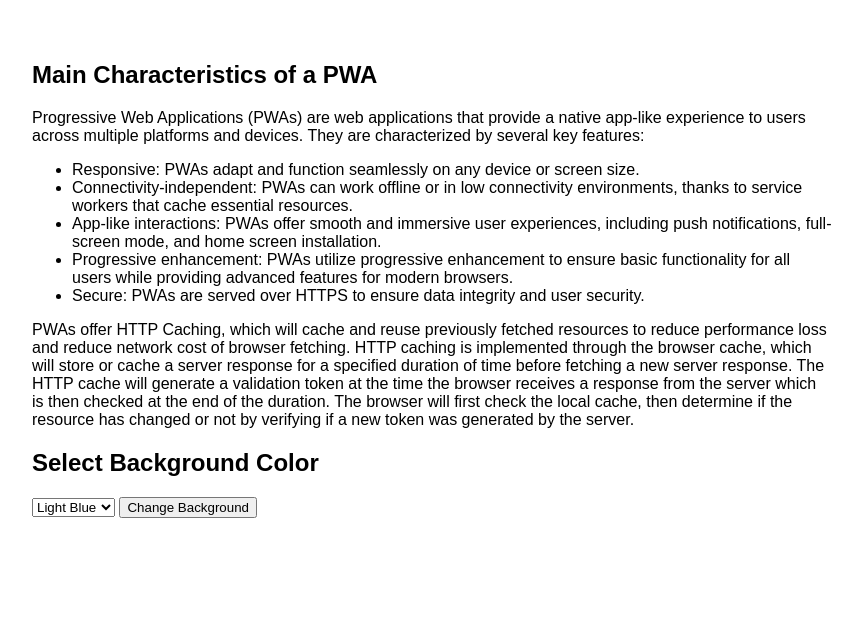
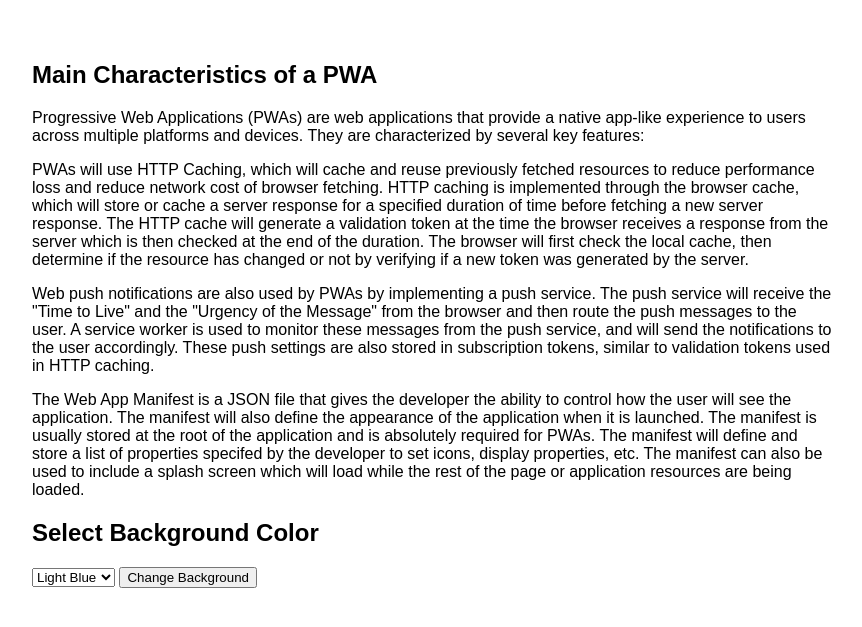
Before and after one commit to aakashkhalasi/aakashkhalasi.github.io, a plain HTML site: page homework4.html in a window 1280 px wide. Shown: the part 99-726 px from the top of the page, without its empty margins (208-1070 px from the left). Drawn offline with Linux system fonts and the light colour scheme.

Commit message:
Update homework4.html

```diff
--- a/homework4.html
+++ b/homework4.html
@@ -17,18 +17,22 @@
             Progressive Web Applications (PWAs) are web applications that provide a native app-like experience to users across multiple platforms and devices.
             They are characterized by several key features:
         </p>
-        <ul>
-            <li>Responsive: PWAs adapt and function seamlessly on any device or screen size.</li>
-            <li>Connectivity-independent: PWAs can work offline or in low connectivity environments, thanks to service workers that cache essential resources.</li>
-            <li>App-like interactions: PWAs offer smooth and immersive user experiences, including push notifications, full-screen mode, and home screen installation.</li>
-            <li>Progressive enhancement: PWAs utilize progressive enhancement to ensure basic functionality for all users while providing advanced features for modern browsers.</li>
-            <li>Secure: PWAs are served over HTTPS to ensure data integrity and user security.</li>
-        </ul>
         <p>
-            PWAs offer HTTP Caching, which will cache and reuse previously fetched resources to reduce performance loss and reduce network cost of browser fetching.
+            PWAs will use HTTP Caching, which will cache and reuse previously fetched resources to reduce performance loss and reduce network cost of browser fetching.
             HTTP caching is implemented through the browser cache, which will store or cache a server response for a specified duration of time before fetching a new server response.
             The HTTP cache will generate a validation token at the time the browser receives a response from the server which is then checked at the end of the duration. The browser will
             first check the local cache, then determine if the resource has changed or not by verifying if a new token was generated by the server.
+        </p>
+        <p>
+            Web push notifications are also used by PWAs by implementing a push service. The push service will receive the "Time to Live" and the "Urgency of the Message" from the browser
+            and then route the push messages to the user. A service worker is used to monitor these messages from the push service, and will send the notifications to the user accordingly.
+            These push settings are also stored in subscription tokens, similar to validation tokens used in HTTP caching.
+        </p>
+        <p>
+            The Web App Manifest is a JSON file that gives the developer the ability to control how the user will see the application. The manifest will also define the appearance
+            of the application when it is launched. The manifest is usually stored at the root of the application and is absolutely required for PWAs. The manifest will define and store
+            a list of properties specifed by the developer to set icons, display properties, etc. The manifest can also be used to include a splash screen which will load while the rest of
+            the page or application resources are being loaded.
         </p>
         <h2>Select Background Color</h2>
         <select id="backgroundSelect">
```
